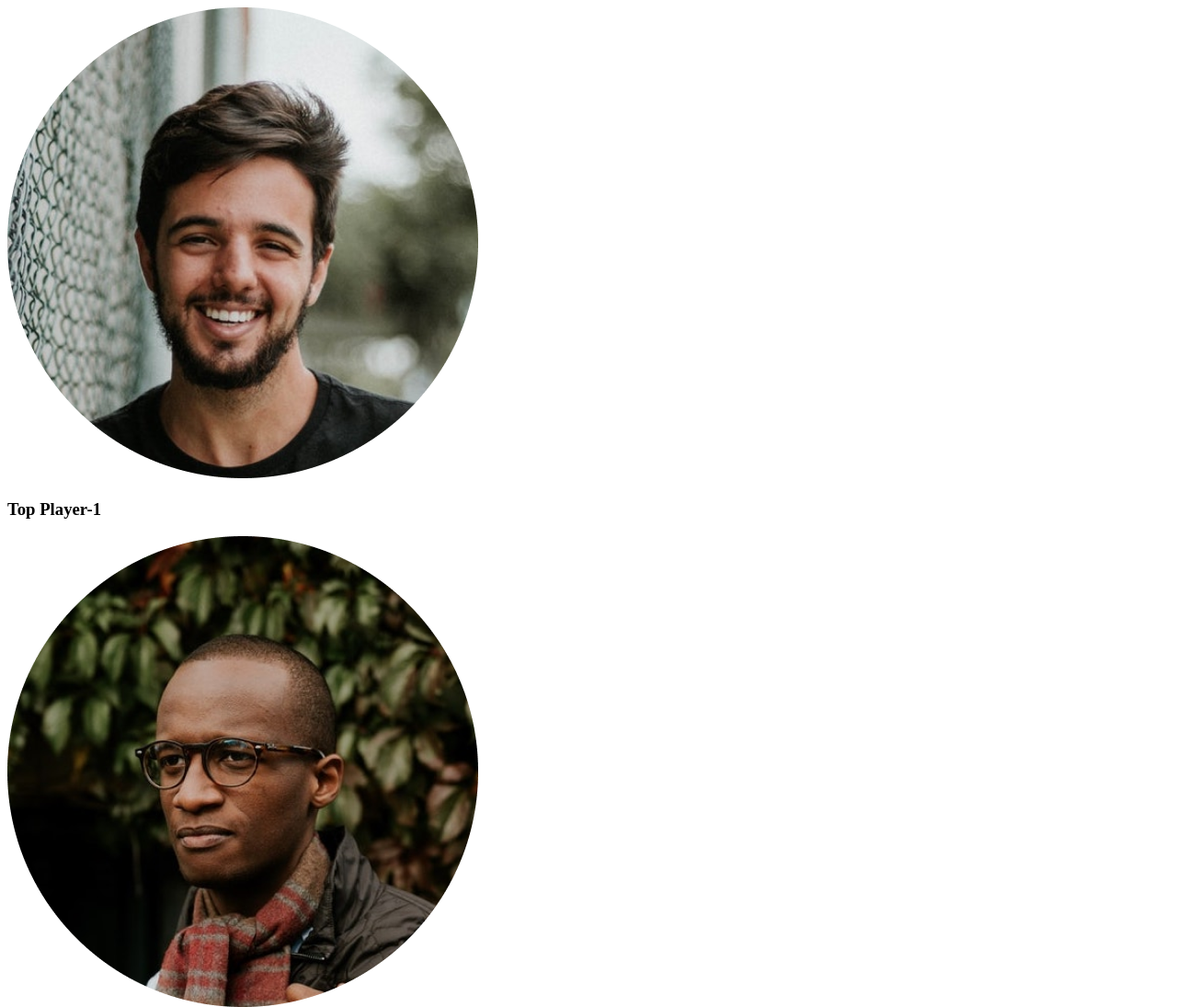
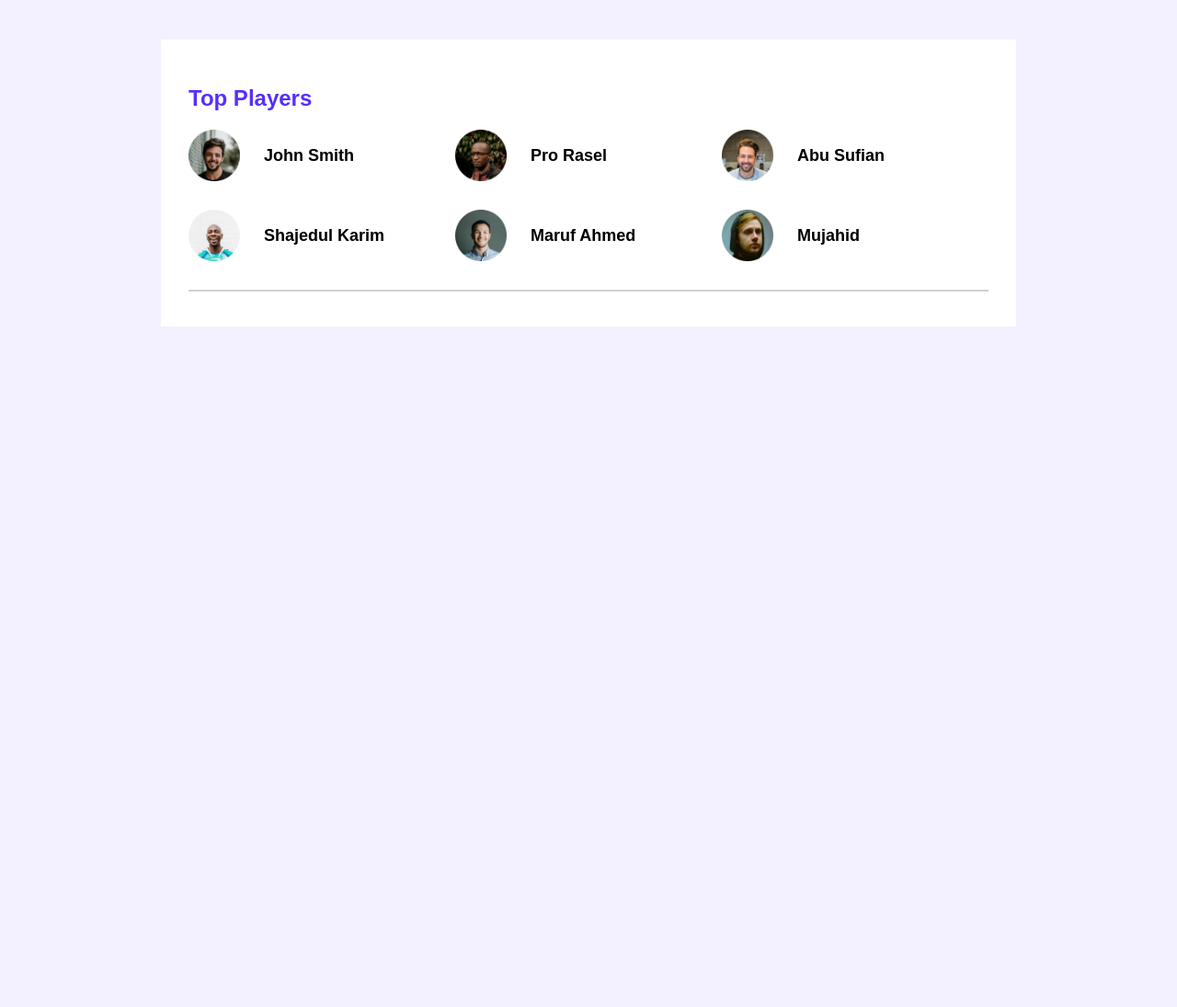
Before and after one commit to RaihanaFerdousi/Leader-board-css3, a plain HTML site: page index.html in a window 1280 px wide. Shown: the top 1095 px of the page at 92% size. After the commit the page ends 800 px from the top, so only its background shows below. Drawn offline with Linux system fonts and the light colour scheme.

Commit message:
added top-players

```diff
--- a/index.html
+++ b/index.html
@@ -11,35 +11,38 @@
 
     </header>
     <main>
-        <section>
+        <section class="container">
             <div class="top-players">
+                <h2 class="section-title">Top Players</h2>
                 <div class="players">
                     <div class="player">
                         <img src="images/players/player-1.png" alt="">
-                        <h3>Top Player-1</h3>
+                        <h3 class="player-name">John Smith</h3>
                     </div>
                     <div class="player">
                         <img src="images/players/player-2.png" alt="">
-                        <h3>Top Player-2</h3>
+                        <h3 class="player-name">Pro Rasel</h3>
                     </div>
                     <div class="player">
                         <img src="images/players/player-3.png" alt="">
-                        <h3>Top Player-3</h3>
+                        <h3 class="player-name">Abu Sufian</h3>
                     </div>
                     <div class="player">
                         <img src="images/players/player-4.png" alt="">
-                        <h3>Top Player-4</h3>
+                        <h3 class="player-name">Shajedul Karim</h3>
                     </div>
                     <div class="player">
                         <img src="images/players/player-5.png" alt="">
-                        <h3>Top Player-5</h3>
+                        <h3 class="player-name">Maruf Ahmed</h3>
                     </div>
                     <div class="player">
                         <img src="images/players/player-6.png" alt="">
-                        <h3>Top Player-6</h3>
+                        <h3 class="player-name">Mujahid</h3>
                     </div>
                 </div>
             </div>
+            <hr>
+
         </section>
     </main>
 </body>
--- a/styles/style.css
+++ b/styles/style.css
@@ -1 +1,53 @@
+
+/* common styles or utilities */
+*{
+
+    font-family: "Poppins", sans-serif;
+    font-weight: 600;
+    font-style: normal;
+
+}
+body{
+    background-color: #F3F1FF;
+}
+
+main{
+    display: flex;
+    justify-content: center;
+}
+
+.container{
+    background-color: #FFFFFF;
+    width: 870px;
+    padding: 30px;
+    margin-top: 35px;
+}
+.top-players{
+    margin-bottom: 30px;
+}
+hr{
+    border: 1px solid #D1D1D1;
+}
 /*  top players style */
+.section-title{
+    color: #562EFF;
+    font-size: 24px;
+}
+.players{
+    display: grid;
+    grid-template-columns: repeat(3, 1fr);
+    grid-row-gap: 30px;
+}
+.player{
+    display: flex;
+    gap: 10px;
+    align-items: center;
+}
+.player img{
+    width: 56px;
+    height: 56px;
+}
+.player-name{
+    margin-left: 16px;
+    font-size: 18px;
+}
```
